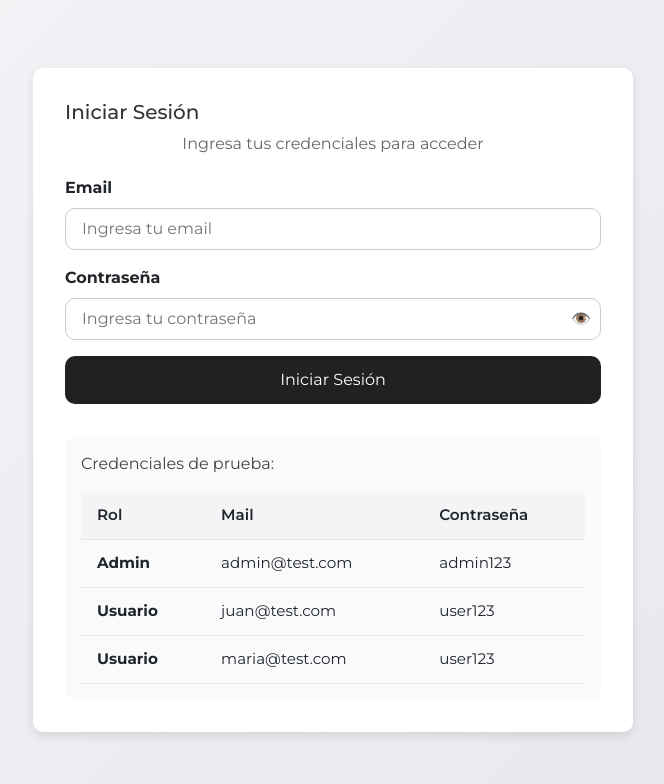
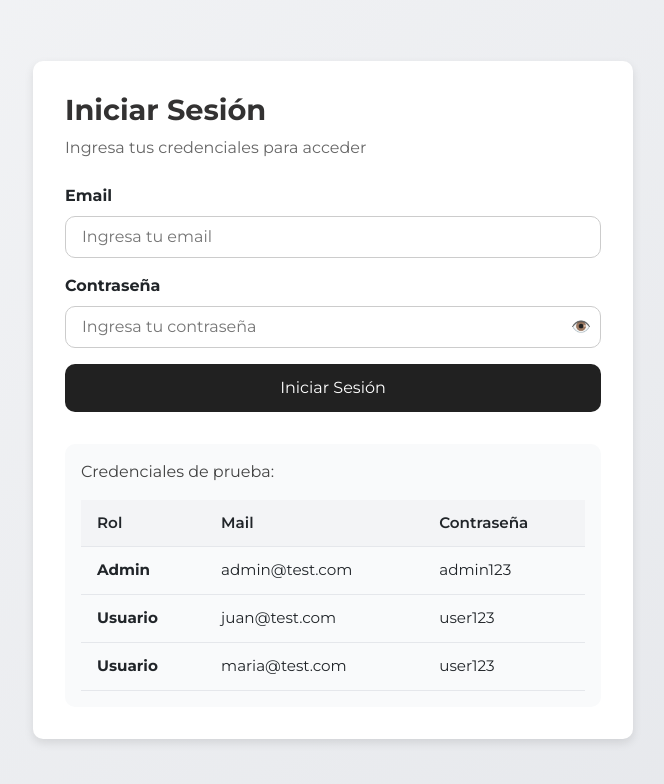
Before and after one commit to tommyfm123/prueba-tecnica, a React (Vite) app: page / in a window 1280 px wide. Shown: the top 784 px of the page, without its empty margins (307-971 px from the left). Built offline with nearby package versions, Linux system fonts and the light colour scheme.

Commit message:
correciones en readme.text, tamano letras

```diff
--- a/src/styles/AddressesManager.css
+++ b/src/styles/AddressesManager.css
@@ -57,6 +57,8 @@
     border-radius: 10px;
     display: flex;
     flex-direction: column;
+    justify-content: center;
+    align-items: ;
     gap: 10px;
     box-shadow: 0 2px 4px rgba(0, 0, 0, 0.051);
 }
--- a/src/styles/Navbar.css
+++ b/src/styles/Navbar.css
@@ -8,7 +8,7 @@
 }
 
 .container {
-    padding: 1rem;
+    padding: .8rem;
     display: flex;
     align-items: center;
     justify-content: space-between;
--- a/src/styles/StudiesManager.css
+++ b/src/styles/StudiesManager.css
@@ -63,8 +63,8 @@
     display: flex;
     flex-direction: column;
     gap: 1rem;
-    justify-content: center;
-    align-items: center;
+    justify-content: start;
+    align-items: start;
     box-shadow: 0 2px 4px rgba(0, 0, 0, 0.065);
 }
 
@@ -80,6 +80,7 @@
 
 .actions {
     display: flex;
+    justify-content: flex-end;
     gap: 0.5rem;
 }
 
@@ -95,6 +96,7 @@
     .study-card {
         flex-direction: row;
         align-items: center;
+        justify-content: space-between;
     }
 
     .actions {
--- a/src/styles/UserDashboard.css
+++ b/src/styles/UserDashboard.css
@@ -76,6 +76,8 @@
 
     .tabs {
         flex-direction: row;
+        justify-content: start;
+
     }
 
     .user-addresses-wrapper .address-card {
--- a/src/styles/globals.css
+++ b/src/styles/globals.css
@@ -63,10 +63,12 @@
 
 .login-header p {
     color: #666;
+    text-align: center;
 }
 
 .login-header h2 {
     margin-bottom: 0.5rem;
+    text-align: center;
 }
 
 
@@ -98,7 +100,15 @@
         margin: 0.25rem 0 0 0;
     }
 
+    .login-header {
+        margin-bottom: 0.5rem;
+        display: flex;
+        flex-direction: column;
+        align-items: self-start;
+    }
+
     .login-header h2 {
-        margin-bottom: 0.5rem;
+        font-weight: 700;
+        font-size: 1.8rem;
     }
 }
```
Also changed, not shown: package.json (indentation only), 2 other files (tests, documents, lock files or other folders).
